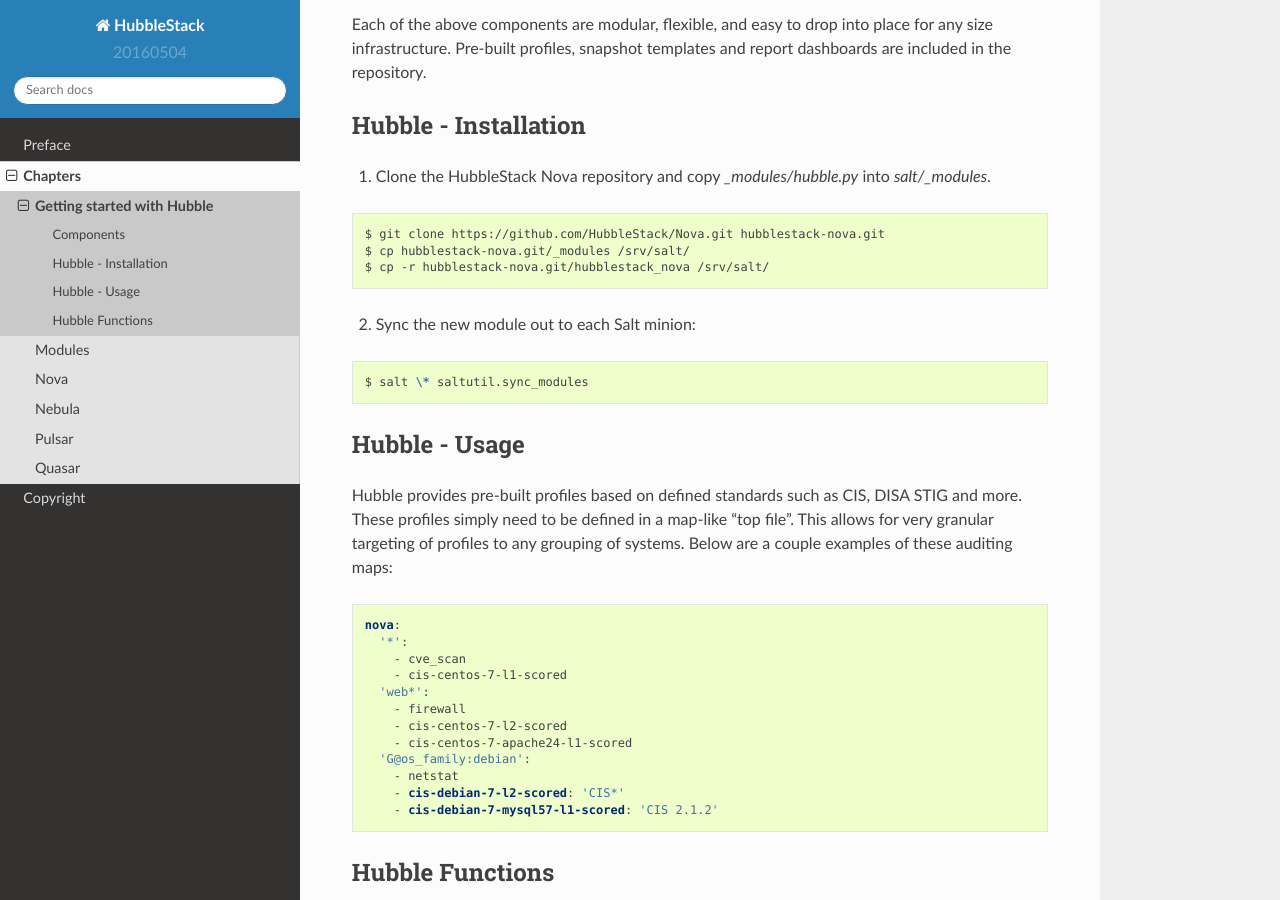
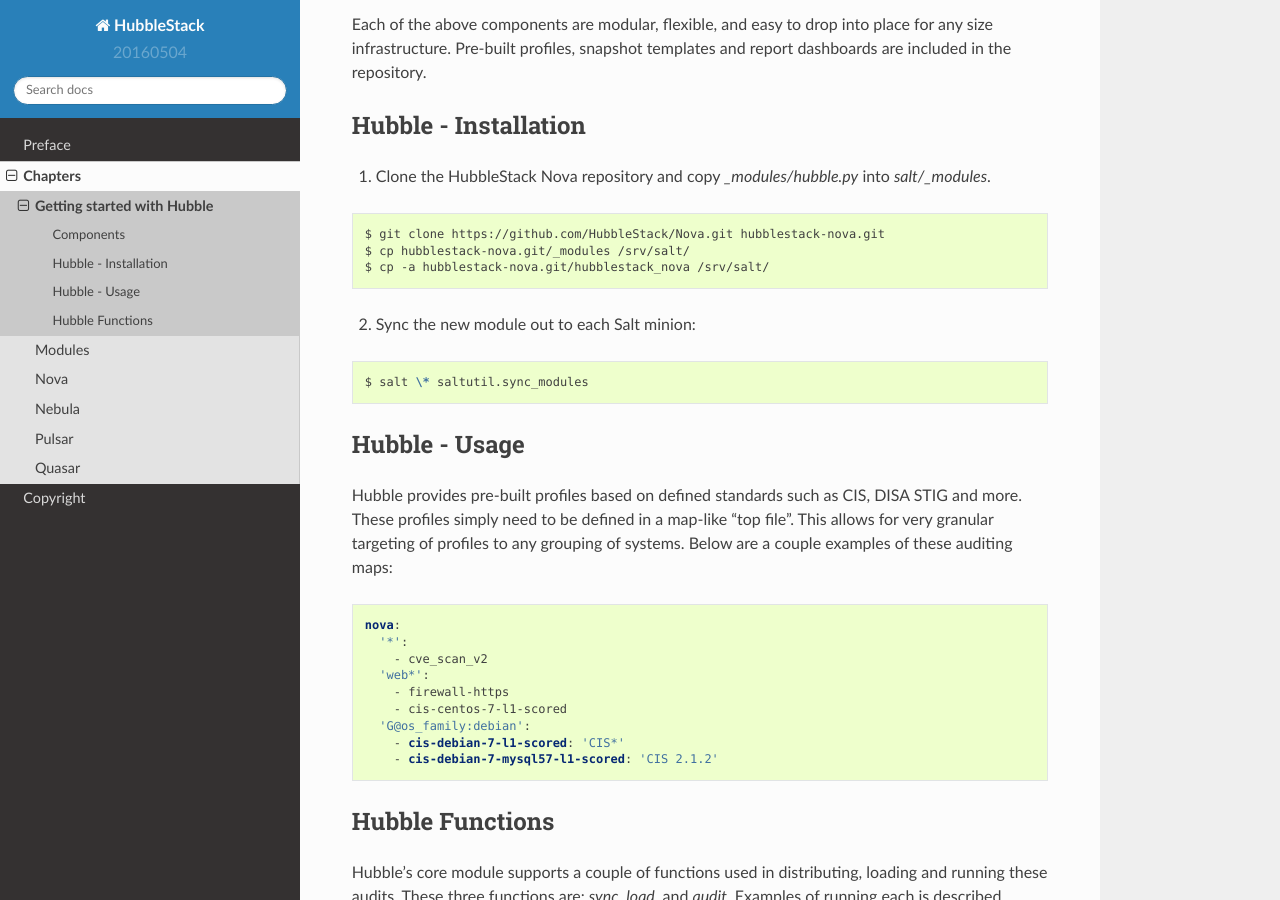
Before and after one commit to hubblestack/hubble-salt, a Sphinx documentation site: the page built from docs/chapters/installation.rst, in a window 1280 px wide and 900 px high, scrolled down 563 px. Built offline with Sphinx 7.4.7 and the Read the Docs theme 2.0.0, drawn with Linux system fonts in a browser that asks for light colours; pages that are not in the unit, such as notebooks, are missing from menus.

Commit message:
Update installation.rst
Minor update to getting started docs

```diff
--- a/docs/chapters/installation.rst
+++ b/docs/chapters/installation.rst
@@ -34,7 +34,7 @@
 
     $ git clone https://github.com/HubbleStack/Nova.git hubblestack-nova.git
     $ cp hubblestack-nova.git/_modules /srv/salt/
-    $ cp -r hubblestack-nova.git/hubblestack_nova /srv/salt/
+    $ cp -a hubblestack-nova.git/hubblestack_nova /srv/salt/
 
 
 2. Sync the new module out to each Salt minion:
@@ -55,15 +55,12 @@
 
     nova:
       '*':
-        - cve_scan
+        - cve_scan_v2
+      'web*':
+        - firewall-https
         - cis-centos-7-l1-scored
-      'web*':
-        - firewall
-        - cis-centos-7-l2-scored
-        - cis-centos-7-apache24-l1-scored
       'G@os_family:debian':
-        - netstat
-        - cis-debian-7-l2-scored: 'CIS*'
+        - cis-debian-7-l1-scored: 'CIS*'
         - cis-debian-7-mysql57-l1-scored: 'CIS 2.1.2'
 
 
```
